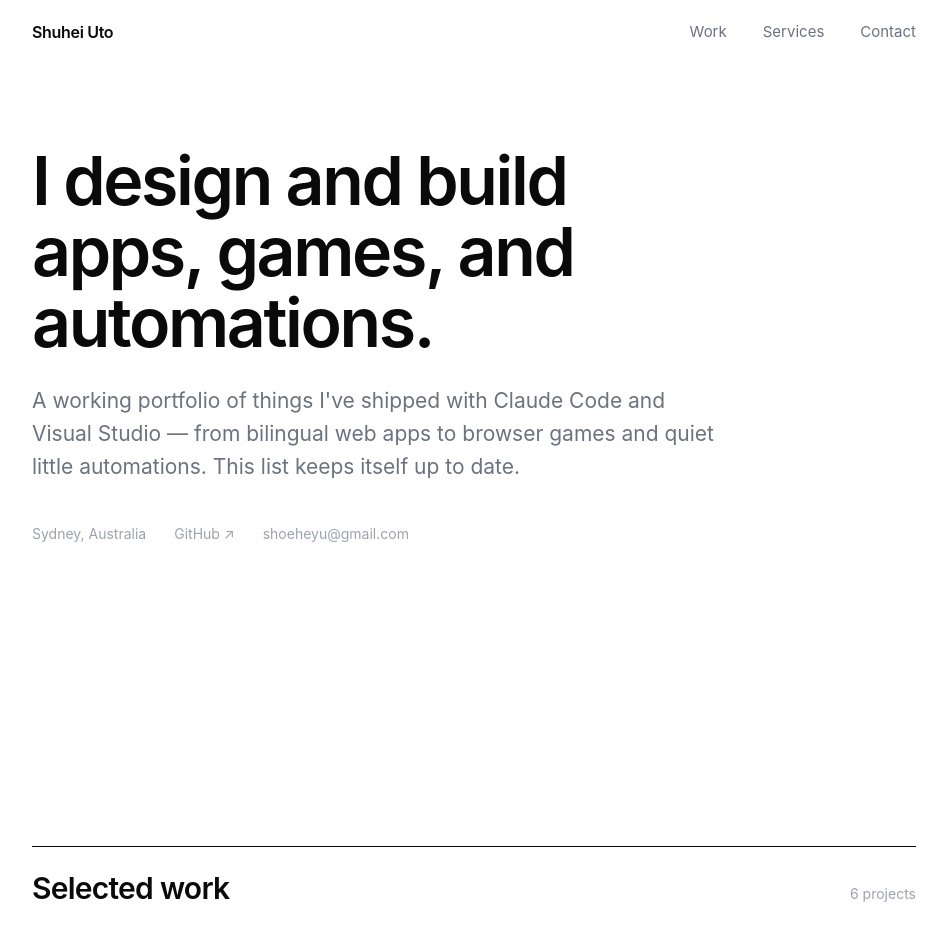
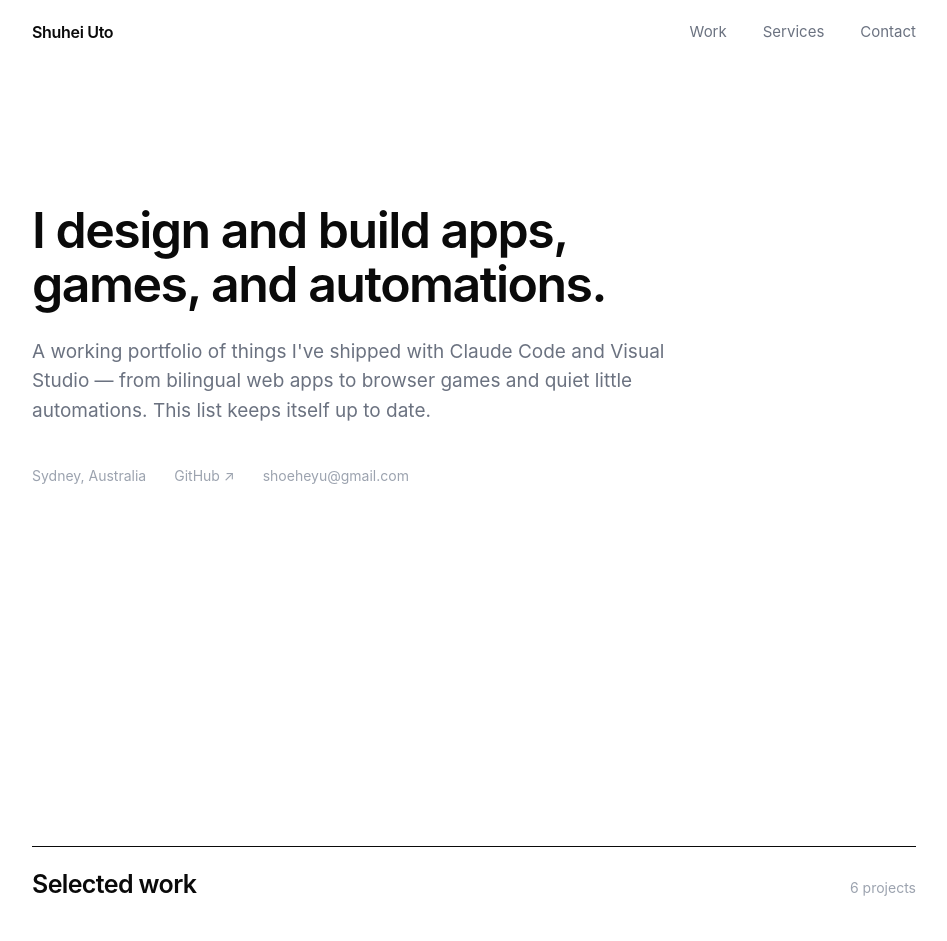
Before and after one commit to shuheifuller/portfolio, a plain HTML site: page index.html in a window 1280 px wide. Shown: the top 941 px of the page, without its empty margins (166-1113 px from the left). Drawn offline with Linux system fonts and the light colour scheme; a web font is replaced by a local one.

Commit message:
Reduce font sizes for wide screens; hide tomlog from portfolio
Co-Authored-By: Claude Opus 4.8 (1M context) <noreply@anthropic.com>

```diff
--- a/assets/styles.css
+++ b/assets/styles.css
@@ -77,17 +77,17 @@ a { color: inherit; text-decoration: none; }
   padding-top: 64px;
 }
 .hero h1 {
-  font-size: clamp(34px, 6.2vw, 68px);
-  line-height: 1.04;
-  letter-spacing: -0.035em;
+  font-size: clamp(32px, 4.4vw, 50px);
+  line-height: 1.08;
+  letter-spacing: -0.03em;
   font-weight: 600;
-  margin: 0 0 28px;
-  max-width: 16ch;
+  margin: 0 0 26px;
+  max-width: 18ch;
 }
 .hero .lead {
-  font-size: clamp(17px, 2.2vw, 21px);
+  font-size: clamp(16px, 1.6vw, 19px);
   color: var(--muted);
-  max-width: 52ch;
+  max-width: 54ch;
   margin: 0 0 40px;
 }
 .hero-meta {
@@ -110,7 +110,7 @@ section { padding: clamp(56px, 9vw, 110px) 0; }
   padding-top: 18px;
 }
 .section-head h2 {
-  font-size: clamp(22px, 3vw, 30px);
+  font-size: clamp(20px, 2.2vw, 25px);
   font-weight: 600;
   letter-spacing: -0.025em;
   margin: 0;
@@ -138,7 +138,7 @@ section { padding: clamp(56px, 9vw, 110px) 0; }
   margin-bottom: 8px;
 }
 .work-name {
-  font-size: clamp(20px, 2.6vw, 26px);
+  font-size: clamp(19px, 1.9vw, 22px);
   font-weight: 600;
   letter-spacing: -0.02em;
 }
@@ -188,8 +188,8 @@ section { padding: clamp(56px, 9vw, 110px) 0; }
 .service p { color: var(--muted); margin: 0; font-size: 15px; }
 
 /* ── Contact / footer ──────────────────────────────────────────────── */
-.contact h2 { font-size: clamp(26px, 4.5vw, 44px); letter-spacing: -0.03em; font-weight: 600; margin: 0 0 24px; max-width: 18ch; }
-.contact a.big { font-size: clamp(18px, 2.4vw, 24px); border-bottom: 1px solid var(--line); transition: border-color 0.15s ease; }
+.contact h2 { font-size: clamp(24px, 2.8vw, 34px); letter-spacing: -0.03em; font-weight: 600; margin: 0 0 24px; max-width: 20ch; }
+.contact a.big { font-size: clamp(17px, 1.8vw, 21px); border-bottom: 1px solid var(--line); transition: border-color 0.15s ease; }
 .contact a.big:hover { border-bottom-color: var(--fg); }
 .footer { border-top: 1px solid var(--line); padding: 32px 0 48px; color: var(--faint); font-size: 13px; display: flex; justify-content: space-between; flex-wrap: wrap; gap: 12px; }
 .footer a:hover { color: var(--fg); }
```
